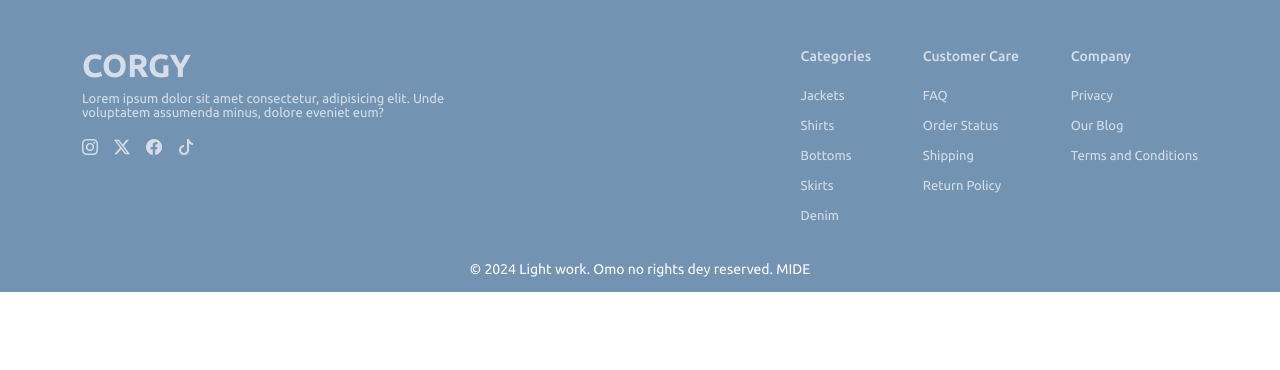
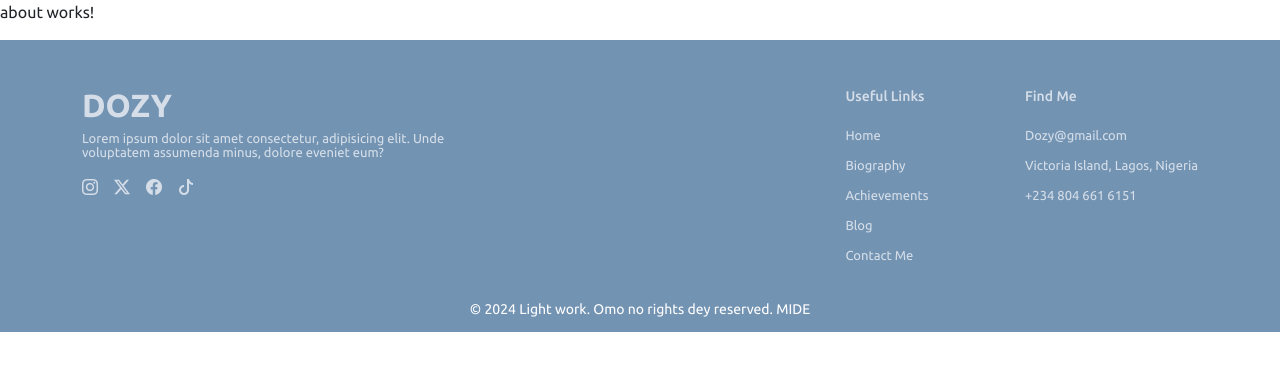
Before and after one commit to iam-ogomide/dozy, an Angular app: page /about in a window 1280 px wide. Before the commit this address led to /. Shown: the top 370 px of the page. Built offline with nearby package versions, Linux system fonts and the light colour scheme.

Commit message:
footer-70%

```diff
--- /dev/null
+++ b/src/app/about/about.component.html
@@ -0,0 +1 @@
+<p>about works!</p>
--- /dev/null
+++ b/src/app/about/about.component.ts
@@ -0,0 +1,15 @@
+import { Component, OnInit } from '@angular/core';
+
+@Component({
+  selector: 'app-about',
+  templateUrl: './about.component.html',
+  styleUrls: ['./about.component.css']
+})
+export class AboutComponent implements OnInit {
+
+  constructor() { }
+
+  ngOnInit(): void {
+  }
+
+}
--- a/src/app/app-routing.module.ts
+++ b/src/app/app-routing.module.ts
@@ -1,11 +1,16 @@
 import { NgModule } from '@angular/core';
 import { RouterModule, Routes } from '@angular/router';
 import { HomeComponent } from './home/home.component';
+import { AboutComponent } from './about/about.component';
 
 const routes: Routes = [
   {
     path: '',
     component: HomeComponent,
+  },
+  {
+    path: 'about',
+    component: AboutComponent,
   }
 ];
 
--- a/src/app/app.module.ts
+++ b/src/app/app.module.ts
@@ -6,13 +6,15 @@ import { AppComponent } from './app.component';
 import { NavbarComponent } from './navbar/navbar.component';
 import { HomeComponent } from './home/home.component';
 import { FooterComponent } from './footer/footer.component';
+import { AboutComponent } from './about/about.component';
 
 @NgModule({
   declarations: [
     AppComponent,
     NavbarComponent,
     HomeComponent,
-    FooterComponent
+    FooterComponent,
+    AboutComponent
   ],
   imports: [
     BrowserModule,
--- a/src/app/footer/footer.component.html
+++ b/src/app/footer/footer.component.html
@@ -2,7 +2,7 @@
     <div class="footer-links container">
         <div class="footer-links_logo" >
             <!-- <img src="assets/logo.png" alt=""> -->
-             <h2>CORGY</h2>
+             <h2>DOZY</h2>
             <p>Lorem ipsum dolor sit amet consectetur, adipisicing elit. Unde voluptatem assumenda minus, dolore eveniet eum?</p>
             <div class="icon-bun" >
                 <i class="bi bi-instagram" style="padding-right: 0.5rem;"></i>
@@ -13,29 +13,23 @@
         </div>
 
         <div class="footer-links_div">
-            <h4>Categories</h4>
-            <p>Jackets</p>
-            <p>Shirts</p>
-            <p>Bottoms</p>
-            <p>Skirts</p>
-            <p>Denim</p>
+            <h4>Useful Links</h4>
+            <p>Home</p>
+            <p>Biography</p>
+            <p>Achievements</p>
+            <p>Blog</p>
+            <p>Contact Me</p>
         </div>
 
         <div class="footer-links_div">
-            <h4>Customer Care</h4>
-            <p>FAQ</p>
-            <p>Order Status</p>
-            <p>Shipping</p>
-            <p>Return Policy</p>
+            <h4>Find Me</h4>
+            <p>Dozy@gmail.com</p>
+            <p>Victoria Island, Lagos, Nigeria</p>
+            <p>+234 804 661 6151</p>
+
 
         </div>
-        <div class="footer-links_div">
-            <h4>Company</h4>
-            <p>Privacy</p>
-            <p>Our Blog</p>
-            <p>Terms and Conditions</p>
 
-        </div>
     </div>
 
     <div class="footer-copyright">
```
Also changed, not shown: src/app/about/about.component.css (added), 1 other file (tests, documents, lock files or other folders).
